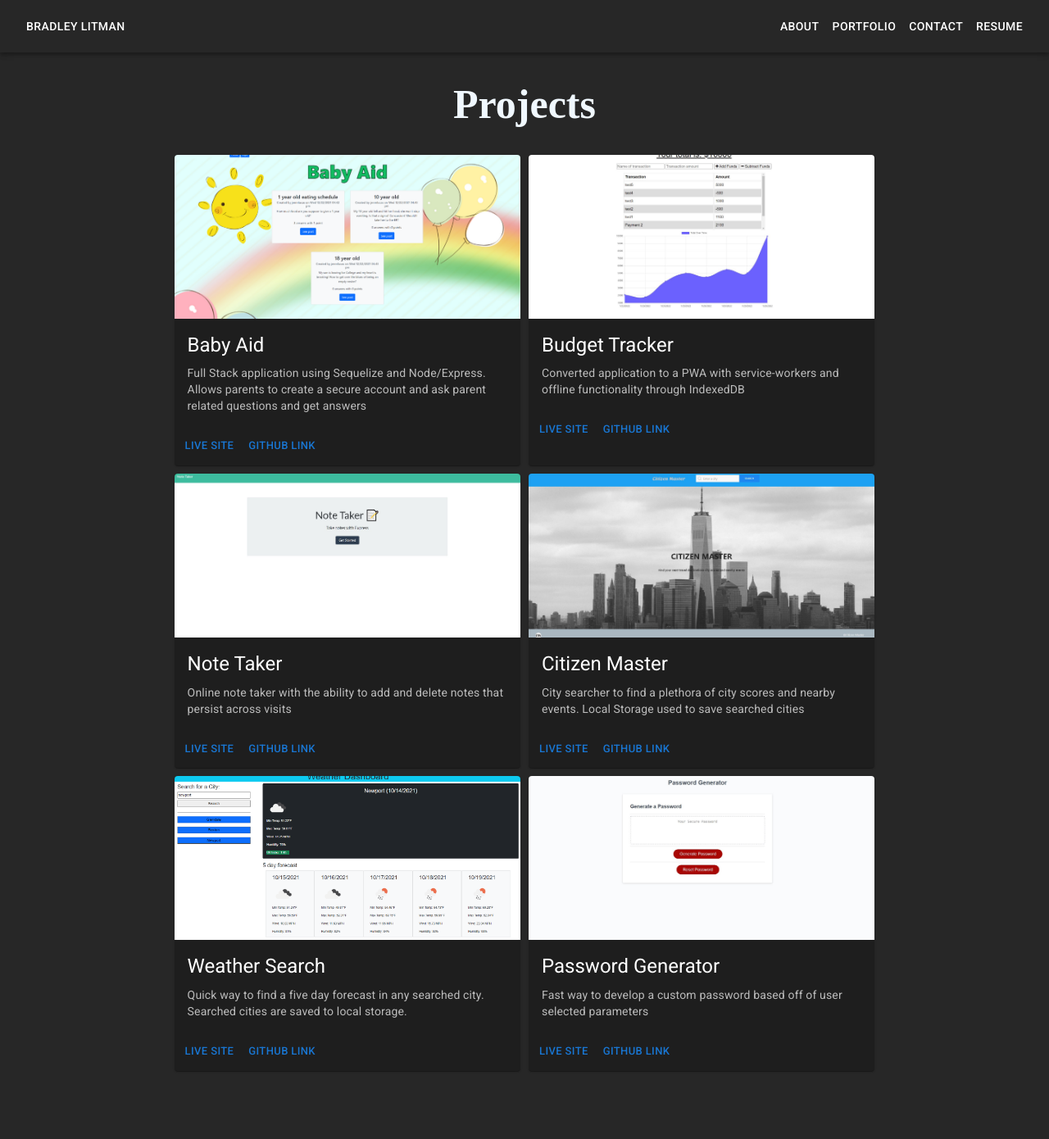
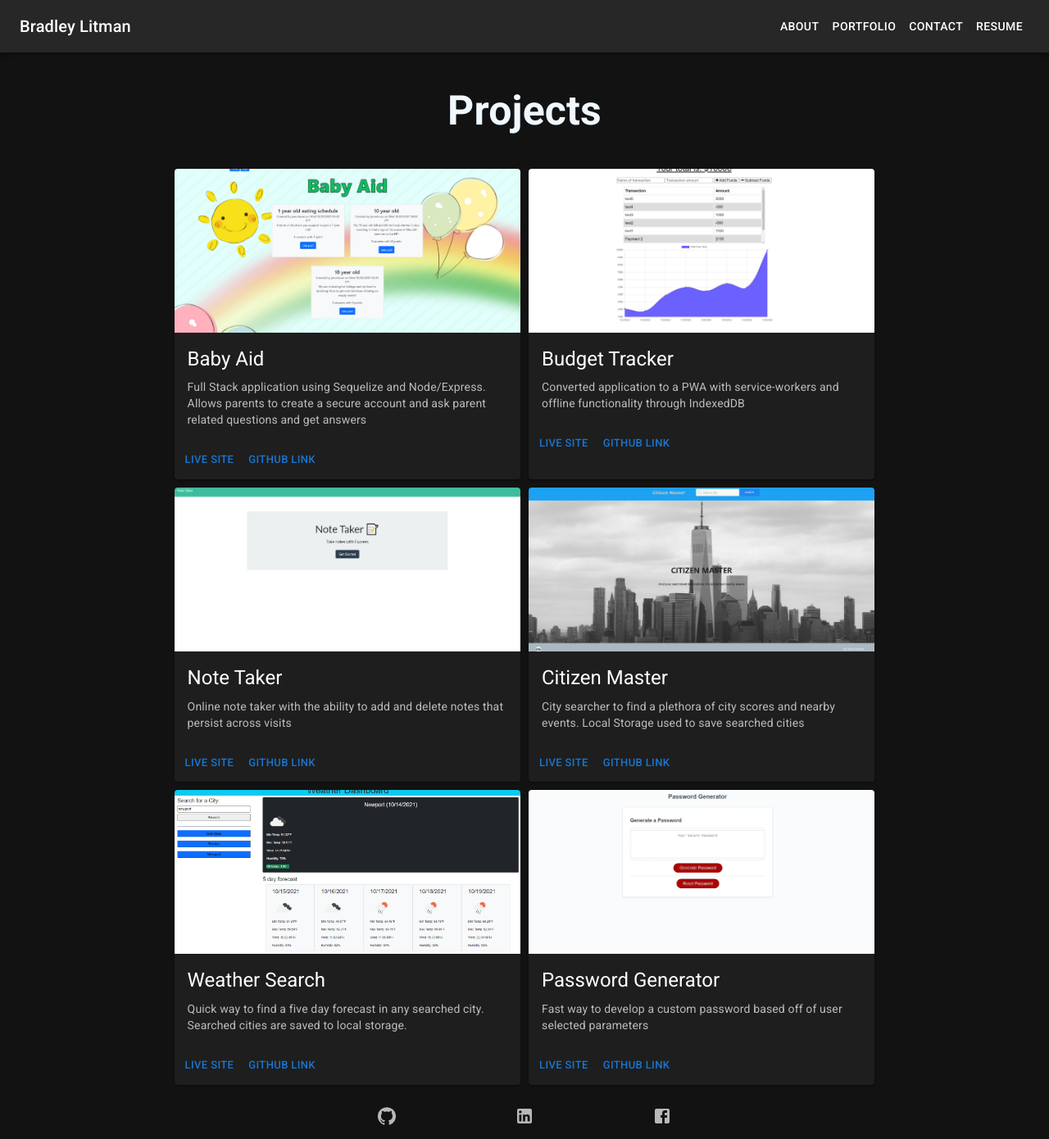
Before and after one commit to Blitman12/react-portfolio, a React (Create React App) app: page / in a window 1280 px wide. Shown: the whole page at 82% size. Before the commit the page ends 1317 px from the top, so only its background shows below. Built offline with nearby package versions, Linux system fonts and the light colour scheme.

Commit message:
footer completed

```diff
--- a/src/App.js
+++ b/src/App.js
@@ -1,6 +1,7 @@
 import React from 'react'
 import CustomNav from './components/Nav/Nav'
 import Projects from './components/Projects/Projects'
+import Footer from './components/Footer/Footer'
 import { ThemeProvider, createTheme } from '@mui/material/styles';
 
 const darkTheme = createTheme({
@@ -23,6 +24,7 @@ function App() {
         <main>
           <Projects></Projects>
         </main>
+        <Footer />
       </ThemeProvider>
     </div>
   );
--- /dev/null
+++ b/src/components/Footer/Footer.js
@@ -0,0 +1,17 @@
+import React from 'react'
+import { BottomNavigation, BottomNavigationAction } from '@mui/material';
+import GitHubIcon from '@mui/icons-material/GitHub';
+import LinkedInIcon from '@mui/icons-material/LinkedIn';
+import FacebookIcon from '@mui/icons-material/Facebook';
+import { CssBaseline } from '@mui/material';
+
+export default function Footer() {
+    return (
+        <BottomNavigation className="footer">
+            <CssBaseline />
+            <BottomNavigationAction icon={<GitHubIcon />} href="https://github.com/Blitman12" target="_blank"/>
+            <BottomNavigationAction icon={<LinkedInIcon />}  href="https://www.linkedin.com/in/bradleylitman/" target="_blank"/>
+            <BottomNavigationAction icon={<FacebookIcon />}  href="https://www.facebook.com/brad.litman" target="_blank"/>
+        </BottomNavigation>
+    )
+}
--- a/src/components/Nav/Nav.js
+++ b/src/components/Nav/Nav.js
@@ -12,7 +12,7 @@ export default function CustomNav() {
                     <AppBar position="static">
                         <Toolbar>
                             <Typography variant="h6" component="div" sx={{ flexGrow: 1 }}>
-                                <Button color="inherit">Bradley Litman</Button>
+                                Bradley Litman
                             </Typography>
                             <Button color="inherit">About</Button>
                             <Button color="inherit">Portfolio</Button>
--- a/src/index.css
+++ b/src/index.css
@@ -19,3 +19,7 @@ body {
   text-align: center;
   font-size: 50px;
 }
+
+.footer {
+  background-color: #272727;
+}
```
